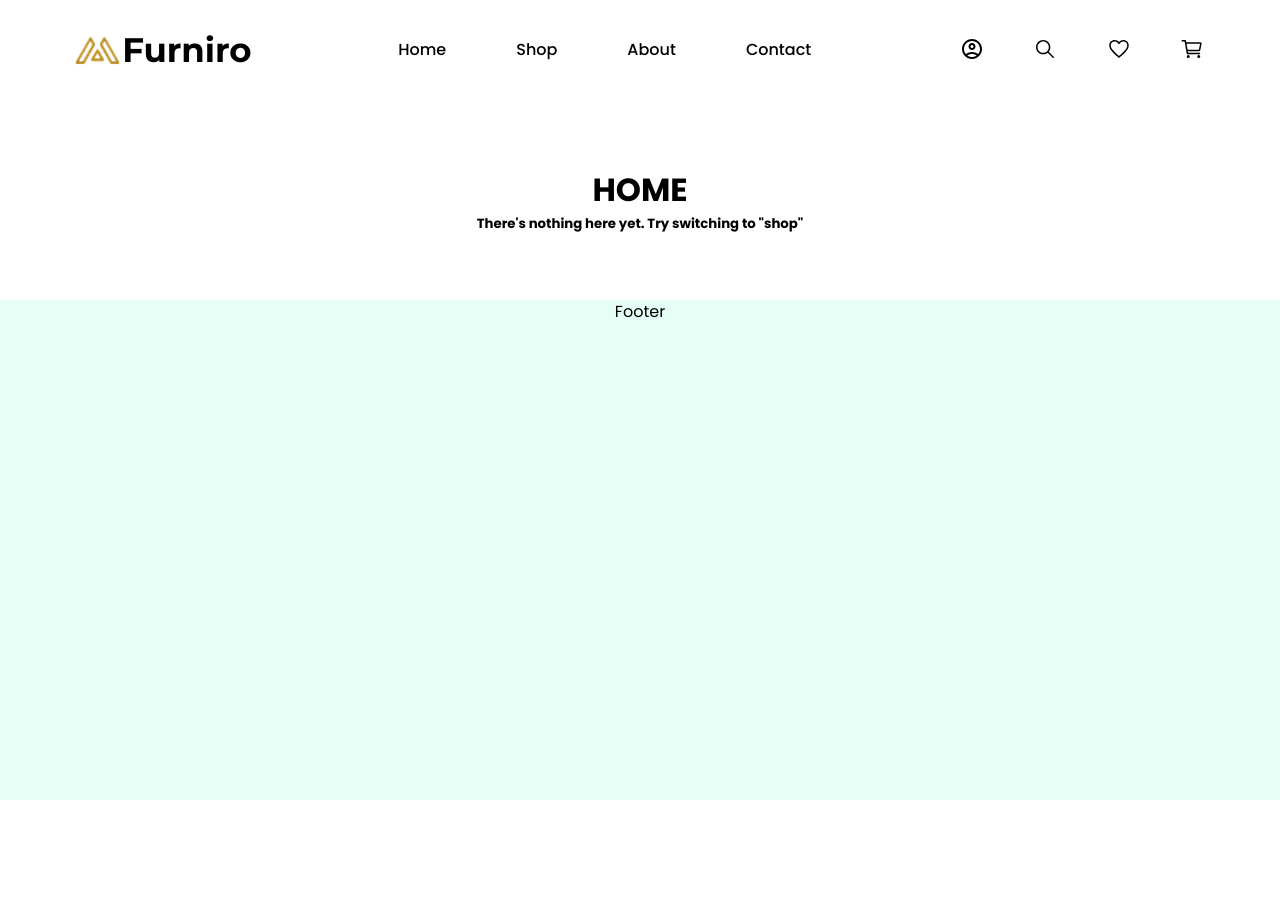
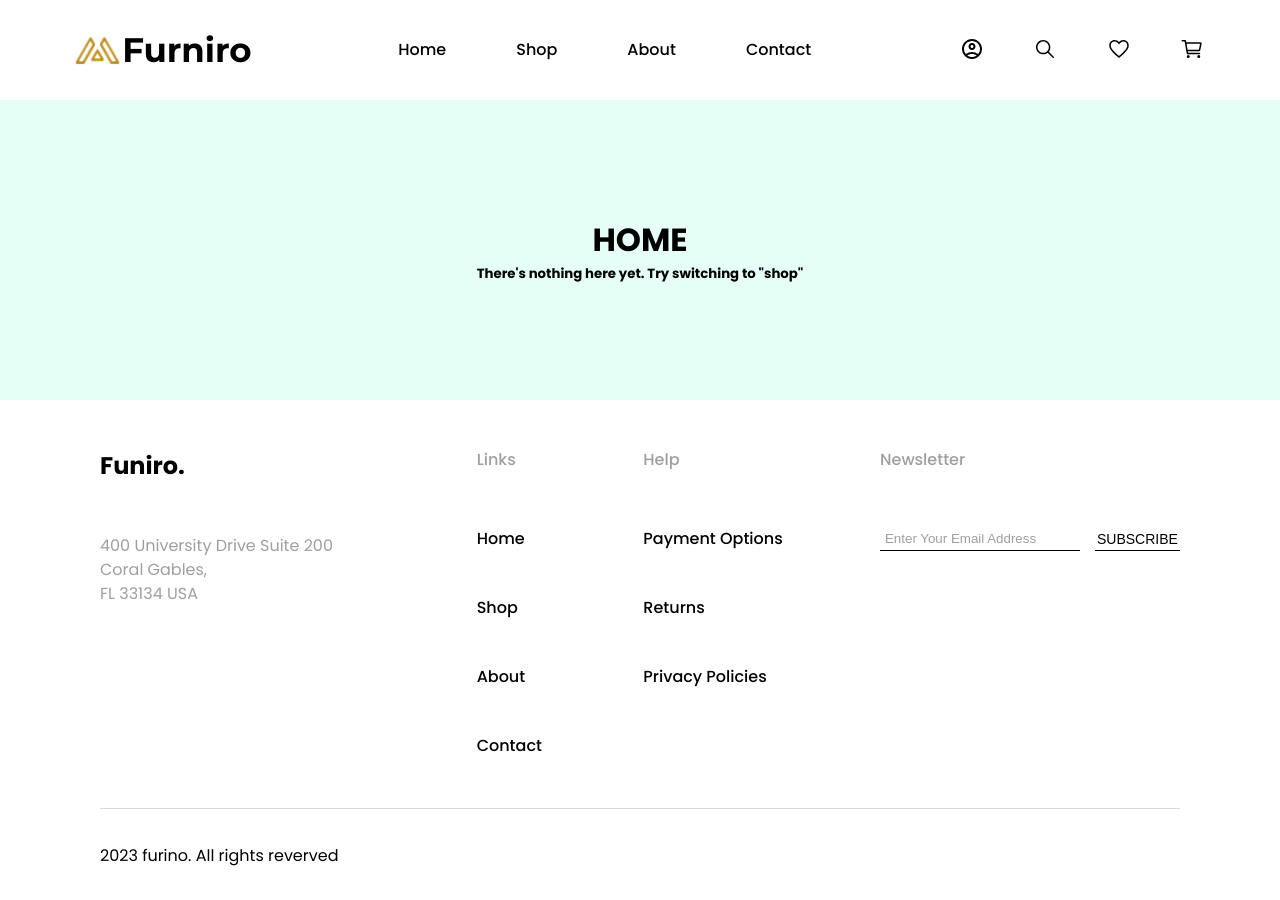
Before and after one commit to Aturinda-D/furniro-e-commerce-app, a React (Vite) app: page / in a window 1280 px wide. Before the commit the page ends 800 px from the top, so only its background shows below. Built offline with nearby package versions, Linux system fonts and the light colour scheme.

Commit message:
Feat: Added footer section

```diff
--- a/src/App.css
+++ b/src/App.css
@@ -44,11 +44,11 @@ nav ul {
   height: 100%;
   text-align: center;
   gap: 70px;
-  & li {
-    list-style-type: none;
-  }
 }
-nav ul a {
+li {
+  list-style-type: none;
+}
+a {
   font-size: 16px;
   font-weight: 500;
   color: #000000;
@@ -75,13 +75,101 @@ nav ul a {
 }
 footer {
   height: 500px;
-  background-color: #7fffd433;
+  padding: 48px 100px;
+  text-align: left;
+  background-color: #ffffff;
+  & h6 {
+    margin-bottom: 55px;
+    font-size: 16px;
+    font-weight: 500;
+    text-transform: capitalize;
+    color: #9f9f9f;
+  }
+  & li {
+    margin-bottom: 45px;
+  }
 }
+.footer-content {
+  height: 312px;
+  display: flex;
+  justify-content: space-between;
+}
+.footer-info {
+  width: 280px;
+  & h3 {
+    font-weight: 700;
+    font-size: 24px;
+  }
+  & p {
+    margin-top: 50px;
+    color: #9f9f9f;
+    font-weight: 400;
+  }
+}
+.footer-links {
+  width: 70px;
+}
+.footer-help {
+  width: 140px;
+}
+.footer-subscribe {
+  width: 300px;
+  & form {
+    display: flex;
+    justify-content: space-between;
+  }
+}
+.footer-subscribe form input {
+  height: 24px;
+  width: 200px;
+  padding: 5px;
+  border: none;
+  border-bottom: 1px solid #000000;
+  &::placeholder {
+    text-transform: capitalize;
+    text-align: left;
+    color: #9f9f9f;
+  }
+  &:hover {
+    border-bottom: 2px solid #000000;
+  }
+  &:focus {
+    border: 1px solid #000000;
+  }
+}
+.footer-subscribe form button {
+  width: 85px;
+  text-transform: uppercase;
+  border: none;
+  border-bottom: 1px solid #000000;
+  font-weight: 500;
+  font-size: 14px;
+  background-color: transparent;
+  &:hover {
+    border-bottom: 2px solid #000000;
+  }
+  &:active {
+    border: 1px solid #000000;
+  }
+}
+.credits {
+  height: 60px;
+  margin-top: 48px;
+  border-top: 1px solid #d9d9d9;
+  font-size: 16px;
+  font-weight: 400;
+  text-align: left;
+  color: #000000;
+  display: flex;
+  align-items: flex-end;
+}
+
 .shop,
 .home,
 .about,
 .contact {
-  min-height: 200px;
+  background-color: #7fffd433;
+  min-height: 300px;
   display: flex;
   flex-direction: column;
   justify-content: center;
--- a/src/components/Footer.jsx
+++ b/src/components/Footer.jsx
@@ -1,7 +1,67 @@
 import React from "react";
+import { Link } from "react-router-dom";
 
 const Footer = () => {
-  return <footer>Footer</footer>;
+  return (
+    <footer>
+      <div className="footer-content">
+        <div className="footer-info">
+          <h3>Funiro.</h3>
+          <p>
+            400 University Drive Suite 200 Coral Gables, <br /> FL 33134 USA
+          </p>
+        </div>
+        <div className="footer-links">
+          <h6>Links</h6>
+          <ul>
+            <li>
+              <Link to={"/"}>Home</Link>
+            </li>
+            <li>
+              <Link to={"/shop"}>Shop</Link>
+            </li>
+            <li>
+              <Link to={"/about"}>About</Link>
+            </li>
+            <li>
+              <Link to={"/contact"}>Contact</Link>
+            </li>
+          </ul>
+        </div>
+        <div className="footer-help">
+          <h6>help</h6>
+          <li>
+            <a href="#">Payment Options</a>
+          </li>
+          <li>
+            <a href="#">Returns</a>
+          </li>
+          <li>
+            <a href="#">Privacy Policies</a>
+          </li>
+        </div>
+        <div className="footer-subscribe">
+          <h6>Newsletter</h6>
+          <form
+            onSubmit={(e) => {
+              e.preventDefault();
+            }}
+          >
+            <input
+              type="email"
+              name="email"
+              placeholder="enter your email address"
+              required
+            />
+            <button type="submit">subscribe</button>
+          </form>
+        </div>
+      </div>
+      <div className="credits">
+        <p>2023 furino. All rights reverved</p>
+      </div>
+    </footer>
+  );
 };
 
 export default Footer;
```
